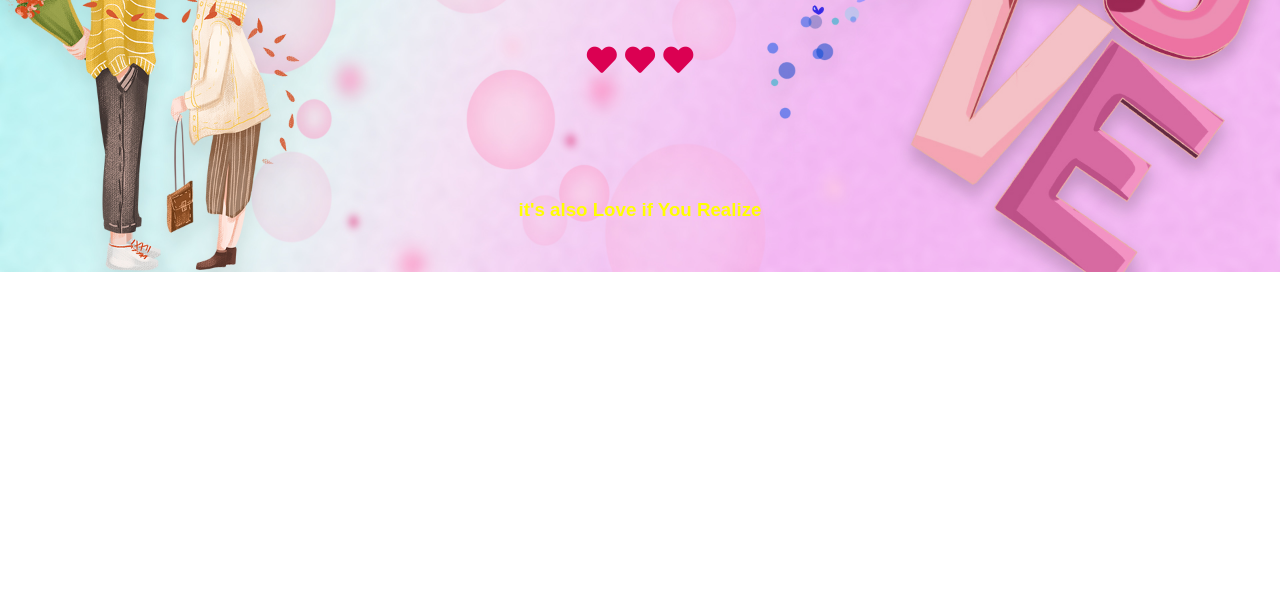
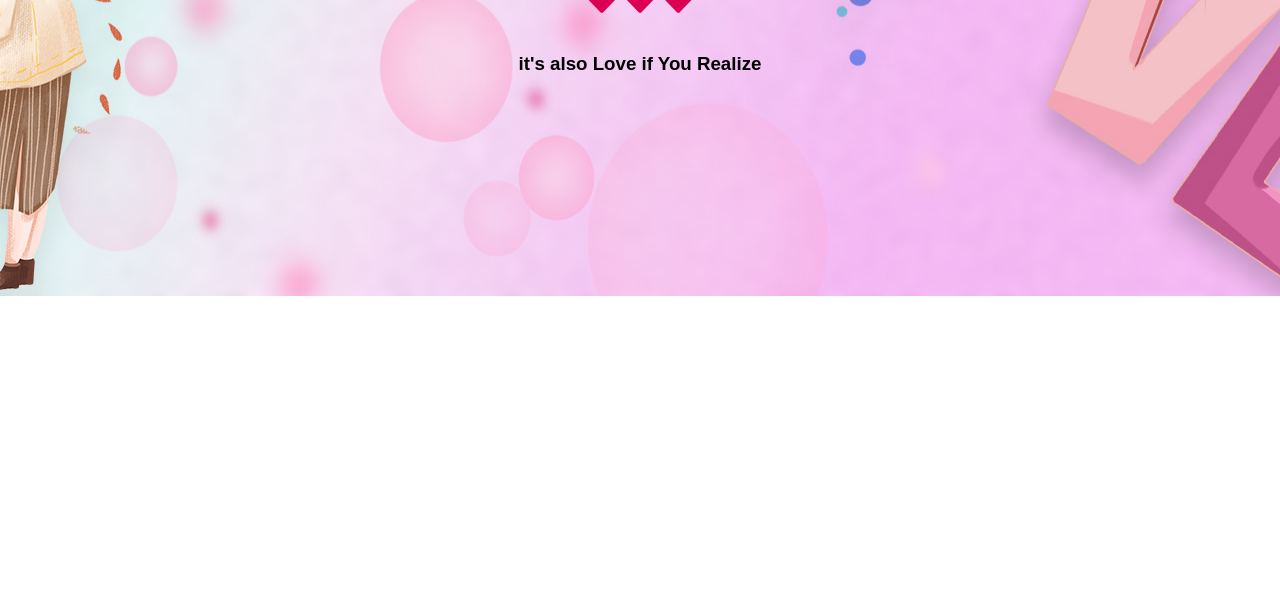
Before and after one commit to abutaherpro/propose, a plain HTML site: page final.html in a window 1280 px wide. Shown: the part 184-800 px from the top of the page. Drawn offline with Linux system fonts and the light colour scheme.

Commit message:
Update final.html

```diff
--- a/final.html
+++ b/final.html
@@ -7,18 +7,17 @@
 
      <style>
          *{
-             margin: 20px 0;
+             margin: 0;
              padding: 0;
          }
          body{
              font-family: sans-serif;
              background: url(img/bg-1.jpg);
              background-position: center;
-             background-size: cover;
+             background-size: top;
              background-repeat: no-repeat;
          }
       h3{
-       color: yellow;
       text-align: center;
       }
          .icon{
```
